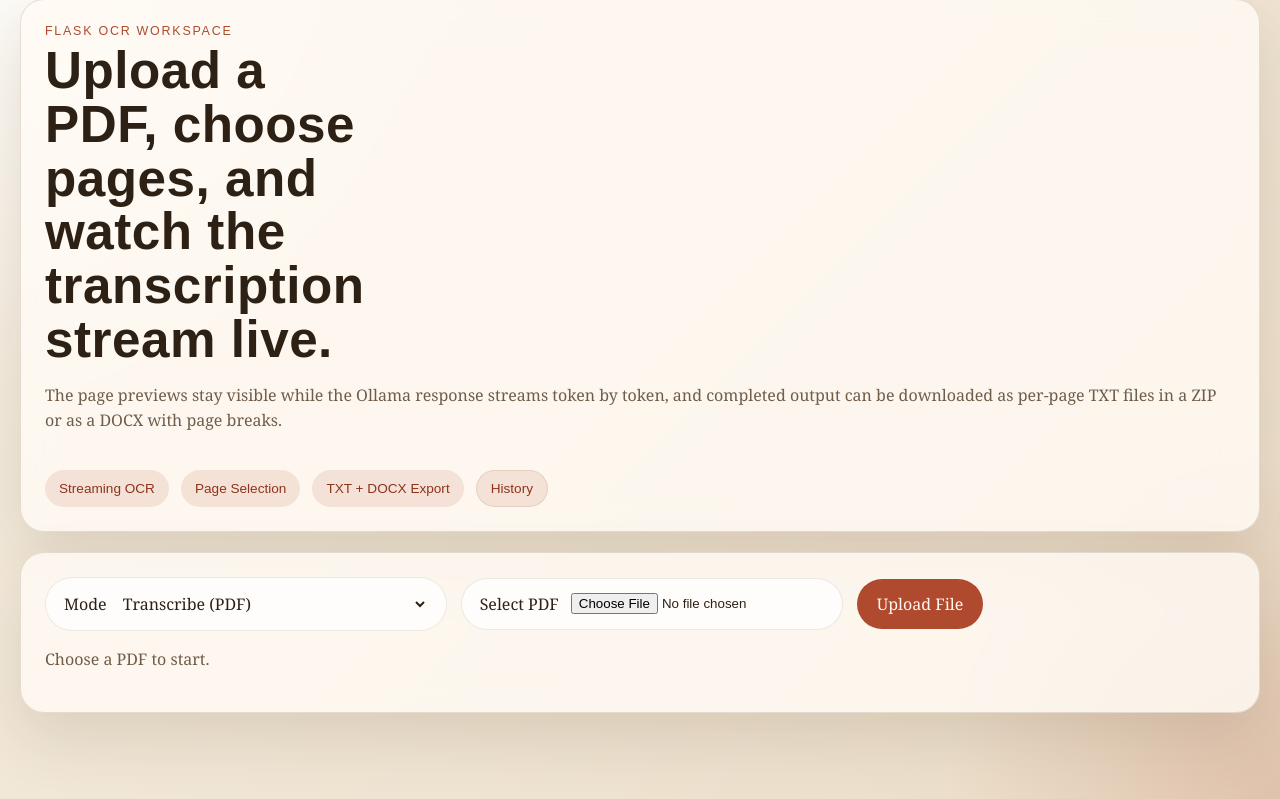
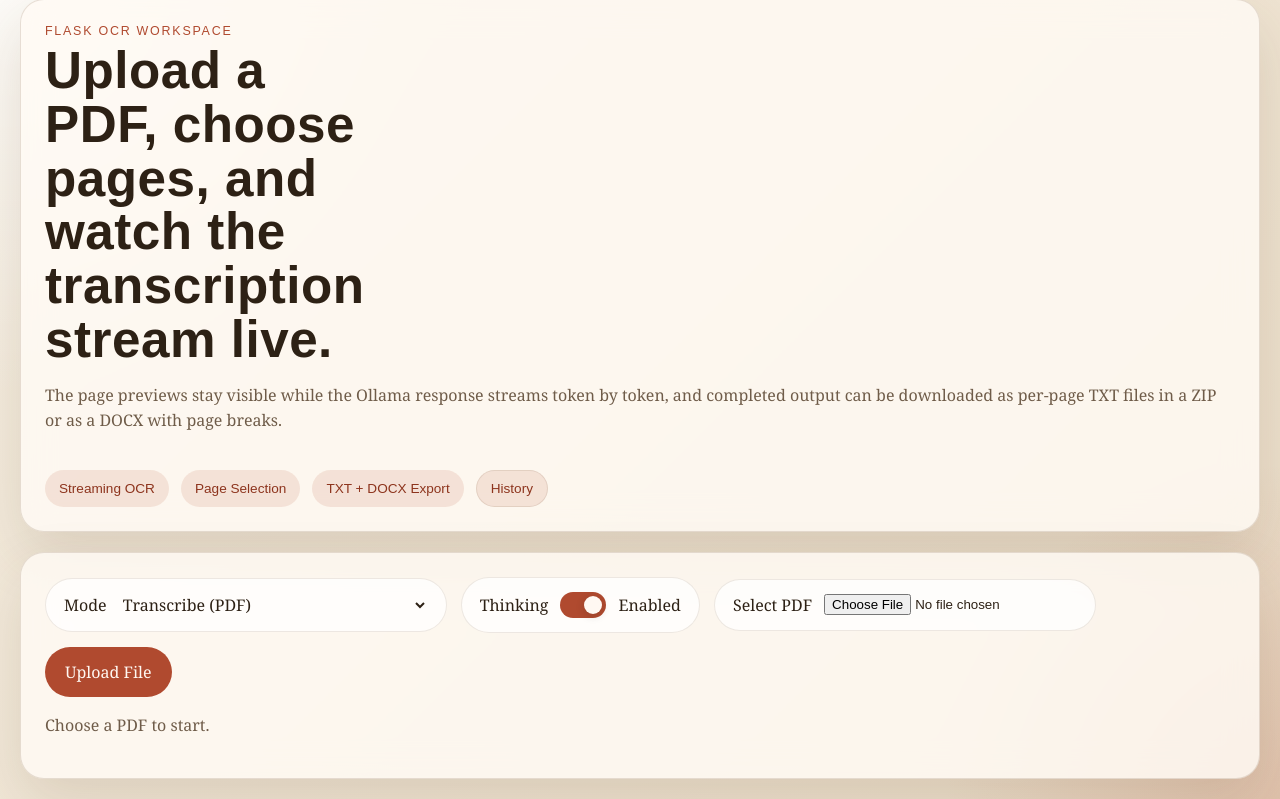
Before and after one commit to marwanalfarah03/pdf_ocr_translate, a Flask app: page / in a window 1280 px wide. Shown: the part 33-832 px from the top of the page. Run offline with Flask 3, Linux system fonts and the light colour scheme; some libraries are stand-ins or nearby versions.

Commit message:
Application Fixed

```diff
--- a/app.py
+++ b/app.py
@@ -5,9 +5,9 @@ from backend.app import app
 
 if __name__ == "__main__":
     debug_enabled = os.environ.get("FLASK_DEBUG", "0") == "1"
-    port = int(os.environ.get("PORT", "5000"))
+    port = int(os.environ.get("PORT", "8016"))
     app.run(
-        host="127.0.0.1",
+        host="0.0.0.0",
         port=port,
         debug=debug_enabled,
         use_reloader=debug_enabled,
--- a/backend/app.py
+++ b/backend/app.py
@@ -89,6 +89,7 @@ class JobRecord:
     upload_id: str
     mode: str
     selected_pages: List[int]
+    thinking_enabled: bool = True
     status: str = "queued"
     error: Optional[str] = None
     current_page: Optional[int] = None
@@ -206,6 +207,7 @@ def get_job_snapshot(job: JobRecord) -> dict:
             "job_id": job.job_id,
             "upload_id": job.upload_id,
             "mode": job.mode,
+            "thinking_enabled": job.thinking_enabled,
             "status": job.status,
             "error": job.error,
             "current_page": job.current_page,
@@ -269,6 +271,7 @@ def _record_history(job: JobRecord, upload: UploadRecord) -> None:
             "upload_id": upload.upload_id,
             "filename": upload.original_name,
             "mode": job.mode,
+            "thinking_enabled": job.thinking_enabled,
             "status": job.status,
             "error": job.error,
             "selected_pages": list(job.selected_pages),
@@ -321,7 +324,12 @@ def _run_transcription_modes(job: JobRecord, upload: UploadRecord, output_dir: P
                 append_event(job, "token", page_number=page_ref, token=token)
 
             text = postprocess_page_text(
-                transcribe_image(jpeg_bytes, on_token=on_token, print_tokens=False)
+                transcribe_image(
+                    jpeg_bytes,
+                    on_token=on_token,
+                    print_tokens=False,
+                    thinking_enabled=job.thinking_enabled,
+                )
             )
             with job.condition:
                 job.page_texts[page_number] = text
@@ -363,7 +371,7 @@ def run_processing_job(job_id: str) -> None:
     with job.condition:
         job.status = "running"
         job.started_at = time.time()
-    append_event(job, "status", status="running", mode=job.mode)
+    append_event(job, "status", status="running", mode=job.mode, thinking_enabled=job.thinking_enabled)
 
     try:
         if job.mode == MODE_TRANSLATE_ONLY:
@@ -509,17 +517,22 @@ def create_job() -> Response:
     else:
         selected_pages = []
 
+    thinking_enabled = True
+    if upload.mode in {MODE_TRANSCRIBE, MODE_TRANSCRIBE_TRANSLATE}:
+        thinking_enabled = payload.get("thinking_enabled") is not False
+
     job_id = uuid4().hex
     job = JobRecord(
         job_id=job_id,
         upload_id=upload.upload_id,
         mode=upload.mode,
         selected_pages=selected_pages,
+        thinking_enabled=thinking_enabled,
     )
     with registry_lock:
         jobs[job_id] = job
 
-    append_event(job, "status", status="queued", mode=job.mode)
+    append_event(job, "status", status="queued", mode=job.mode, thinking_enabled=job.thinking_enabled)
     worker = threading.Thread(target=run_processing_job, args=(job_id,), daemon=True)
     worker.start()
 
@@ -529,6 +542,7 @@ def create_job() -> Response:
             "stream_url": f"/api/jobs/{job_id}/stream",
             "status_url": f"/api/jobs/{job_id}",
             "mode": job.mode,
+            "thinking_enabled": job.thinking_enabled,
         }
     )
 
--- a/backend/document_vision_transcriber.py
+++ b/backend/document_vision_transcriber.py
@@ -111,6 +111,7 @@ def transcribe_image(
     jpeg_bytes: bytes,
     on_token: Optional[Callable[[str], None]] = None,
     print_tokens: bool = True,
+    thinking_enabled: bool = True,
 ) -> str:
     """Send a page image to vLLM and return the transcription."""
     image_base64 = base64.b64encode(jpeg_bytes).decode("ascii")
@@ -143,6 +144,8 @@ def transcribe_image(
         "temperature": 0,
         "top_p": 1,
     }
+    if not thinking_enabled:
+        payload["chat_template_kwargs"] = {"enable_thinking": False}
 
     req = urllib.request.Request(
         VLLM_URL,
@@ -154,7 +157,7 @@ def transcribe_image(
     full_text: list[str] = []
     raw_text: list[str] = []
     pending_think_text: list[str] = []
-    streaming_started = False
+    streaming_started = not thinking_enabled
 
     try:
         with urllib.request.urlopen(req, timeout=REQUEST_TIMEOUT_SECONDS) as resp:
@@ -189,11 +192,14 @@ def transcribe_image(
 
                 if token:
                     raw_text.append(token)
-                    visible_token, streaming_started = _visible_after_think_token(
-                        token,
-                        pending_think_text,
-                        streaming_started,
-                    )
+                    if thinking_enabled:
+                        visible_token, streaming_started = _visible_after_think_token(
+                            token,
+                            pending_think_text,
+                            streaming_started,
+                        )
+                    else:
+                        visible_token = token
 
                     if not visible_token:
                         continue
--- a/frontend/static/app.css
+++ b/frontend/static/app.css
@@ -101,7 +101,8 @@ button,
     align-items: center;
 }
 
-.mode-picker {
+.mode-picker,
+.thinking-picker {
     display: inline-flex;
     align-items: center;
     gap: 12px;
@@ -118,6 +119,43 @@ button,
     color: var(--ink);
     min-width: 280px;
     outline: none;
+}
+
+.thinking-picker input {
+    position: absolute;
+    opacity: 0;
+    pointer-events: none;
+}
+
+.toggle-control {
+    position: relative;
+    width: 46px;
+    height: 26px;
+    flex: 0 0 auto;
+    border-radius: 999px;
+    background: rgba(45, 33, 21, 0.18);
+    transition: background-color 160ms ease;
+}
+
+.toggle-control::after {
+    content: "";
+    position: absolute;
+    top: 4px;
+    left: 4px;
+    width: 18px;
+    height: 18px;
+    border-radius: 50%;
+    background: #fff8f2;
+    box-shadow: 0 2px 8px rgba(45, 33, 21, 0.18);
+    transition: transform 160ms ease;
+}
+
+.thinking-picker input:checked + .toggle-control {
+    background: var(--accent);
+}
+
+.thinking-picker input:checked + .toggle-control::after {
+    transform: translateX(20px);
 }
 
 .file-picker {
@@ -386,6 +424,7 @@ button:disabled {
     }
 
     .mode-picker,
+    .thinking-picker,
     .file-picker,
     button,
     .download-link {
--- a/frontend/static/app.js
+++ b/frontend/static/app.js
@@ -4,6 +4,7 @@ const MODE_TRANSLATE_ONLY = "translate_only";
 
 const state = {
     mode: MODE_TRANSCRIBE,
+    thinkingEnabled: true,
     uploadId: null,
     pages: [],
     jobId: null,
@@ -13,6 +14,9 @@ const state = {
 
 const uploadForm = document.getElementById("uploadForm");
 const modeSelect = document.getElementById("modeSelect");
+const thinkingPicker = document.getElementById("thinkingPicker");
+const thinkingEnabled = document.getElementById("thinkingEnabled");
+const thinkingState = document.getElementById("thinkingState");
 const fileInputLabel = document.getElementById("fileInputLabel");
 const documentInput = document.getElementById("documentInput");
 const uploadButton = document.getElementById("uploadButton");
@@ -52,8 +56,18 @@ function modeNeedsPageSelection(mode) {
 }
 
 
+function syncThinkingUI() {
+    state.thinkingEnabled = thinkingEnabled.checked;
+    thinkingState.textContent = state.thinkingEnabled ? "Enabled" : "Disabled";
+}
+
+
 function applyModeUI() {
     state.mode = modeSelect.value;
+    const modeUsesTranscription = modeNeedsPageSelection(state.mode);
+    thinkingPicker.hidden = !modeUsesTranscription;
+    thinkingEnabled.disabled = !modeUsesTranscription;
+    syncThinkingUI();
     if (state.mode === MODE_TRANSLATE_ONLY) {
         fileInputLabel.textContent = "Select DOCX";
         documentInput.accept = ".docx,application/vnd.openxmlformats-officedocument.wordprocessingml.document";
@@ -423,6 +437,7 @@ async function startProcessing() {
             body: JSON.stringify({
                 upload_id: state.uploadId,
                 selected_pages: pages,
+                thinking_enabled: modeNeedsPageSelection(state.mode) ? state.thinkingEnabled : true,
             }),
         });
         const payload = await response.json();
@@ -441,6 +456,7 @@ async function startProcessing() {
 
 uploadForm.addEventListener("submit", uploadDocument);
 modeSelect.addEventListener("change", applyModeUI);
+thinkingEnabled.addEventListener("change", syncThinkingUI);
 
 selectAllButton.addEventListener("click", () => {
     pageGrid.querySelectorAll(".page-checkbox").forEach((checkbox) => {
--- a/frontend/templates/index.html
+++ b/frontend/templates/index.html
@@ -34,6 +34,12 @@
                         <option value="transcribe_translate">Transcribe + Translate AR to EN (PDF)</option>
                         <option value="translate_only">Translate Only AR to EN (DOCX)</option>
                     </select>
+                </label>
+                <label id="thinkingPicker" class="thinking-picker" for="thinkingEnabled">
+                    <span>Thinking</span>
+                    <input id="thinkingEnabled" name="thinking_enabled" type="checkbox" checked>
+                    <span class="toggle-control" aria-hidden="true"></span>
+                    <span id="thinkingState">Enabled</span>
                 </label>
                 <label class="file-picker" for="documentInput">
                     <span id="fileInputLabel">Select PDF</span>
```
